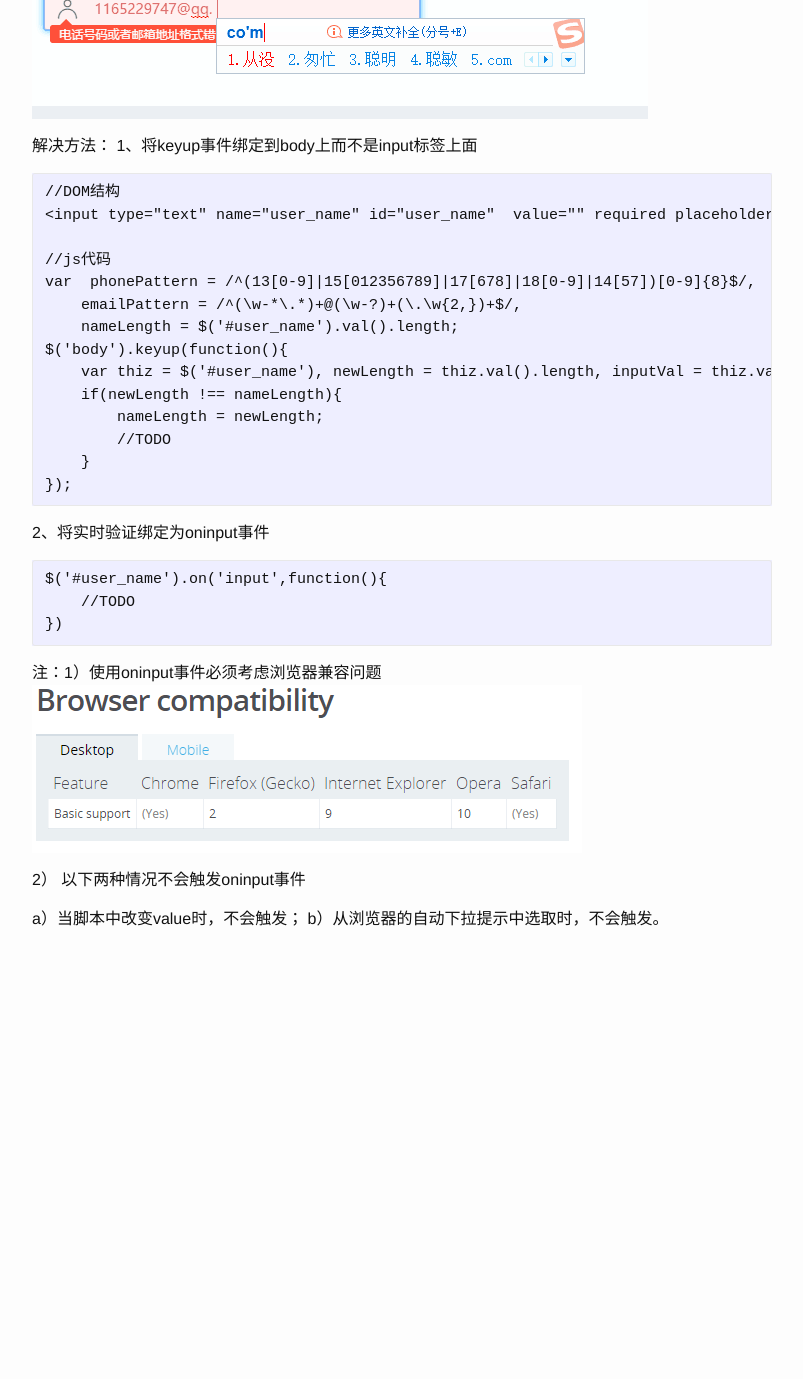
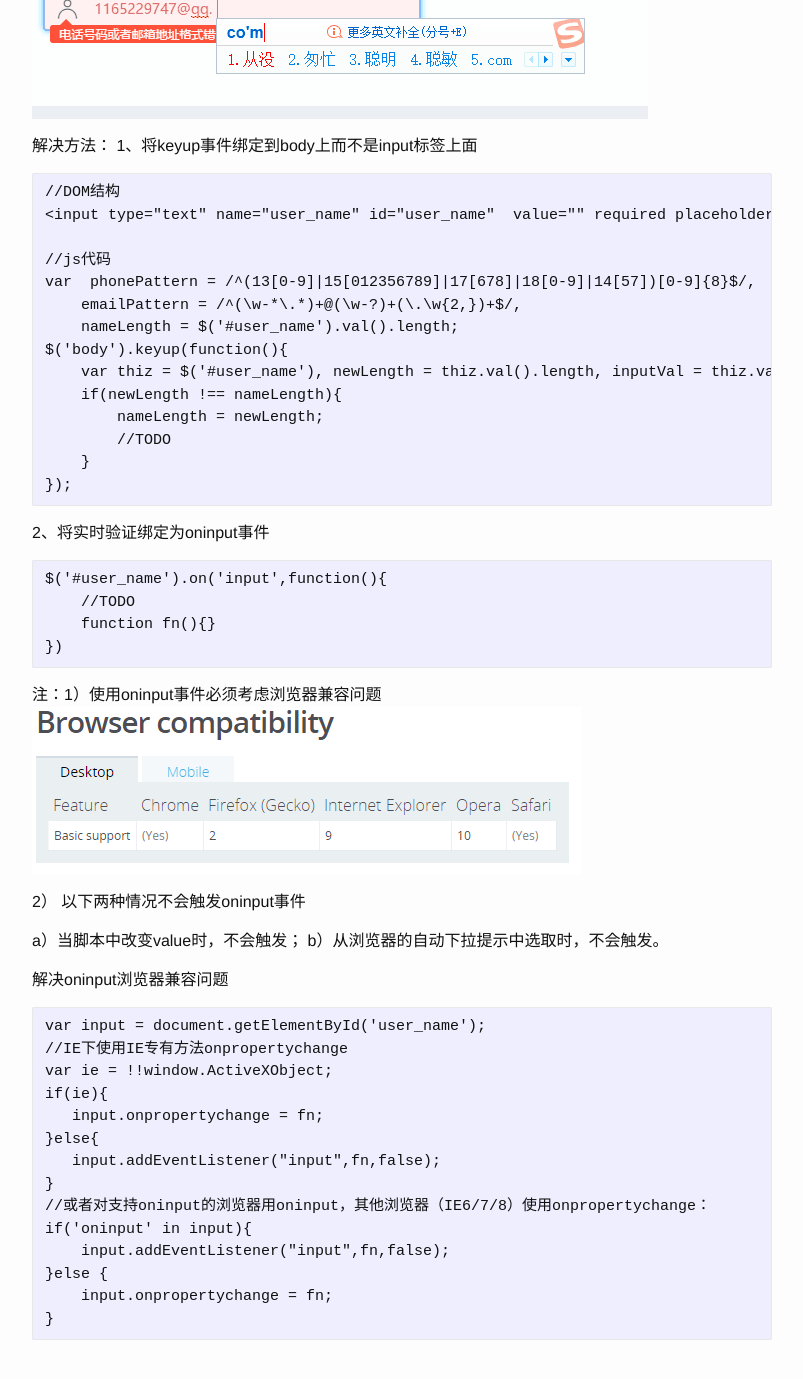
Before and after one commit to Chocolate1002/Chocolate1002.github.io, a Jekyll site: the page built from _posts/2016-07-13-notes.markdown, in a window 1280 px wide and 1400 px high, scrolled down 3091 px. Shown: the top 1379 px of the window, without its empty margins (238-1041 px from the left). Built offline with Jekyll 4.4.1, drawn with Linux system fonts in a browser that asks for light colours; before the commit the page ends 4082 px from its top, so only the background shows below that.

Commit message:
update notes page

```diff
--- a/_posts/2016-07-13-notes.markdown
+++ b/_posts/2016-07-13-notes.markdown
@@ -125,6 +125,7 @@ tags:
 
     $('#user_name').on('input',function(){
         //TODO
+        function fn(){}
     })
 
 注：1）使用oninput事件必须考虑浏览器兼容问题
@@ -134,3 +135,20 @@ tags:
 
    a）当脚本中改变value时，不会触发；
    b）从浏览器的自动下拉提示中选取时，不会触发。
+
+   解决oninput浏览器兼容问题
+
+    var input = document.getElementById('user_name');
+    //IE下使用IE专有方法onpropertychange
+    var ie = !!window.ActiveXObject;
+    if(ie){
+       input.onpropertychange = fn;
+    }else{
+       input.addEventListener("input",fn,false);
+    }
+    //或者对支持oninput的浏览器用oninput，其他浏览器（IE6/7/8）使用onpropertychange：
+    if('oninput' in input){
+        input.addEventListener("input",fn,false);
+    }else {
+        input.onpropertychange = fn;
+    }
```
